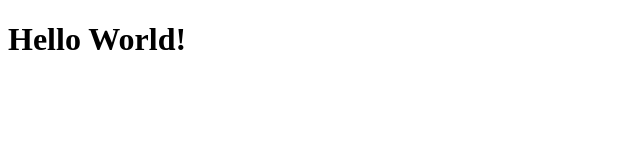
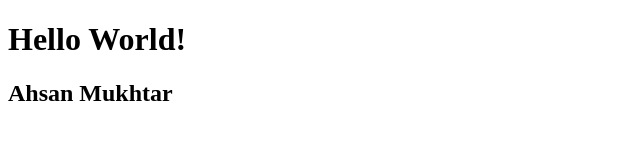
Before and after one commit to Ahsan-Mukhtar051/Web-Dev, a plain HTML site: page hello.html in a window 1280 px wide. Shown: the whole page, without its empty margins (0-640 px from the left). Drawn offline with Linux system fonts and the light colour scheme.

Commit message:
Update hello.html

```diff
--- a/hello.html
+++ b/hello.html
@@ -7,5 +7,6 @@
   </head>
   <body>
     <h1>Hello World!</h1>
+    <h2> Ahsan Mukhtar</h2>
   </body>
 </html>
```
